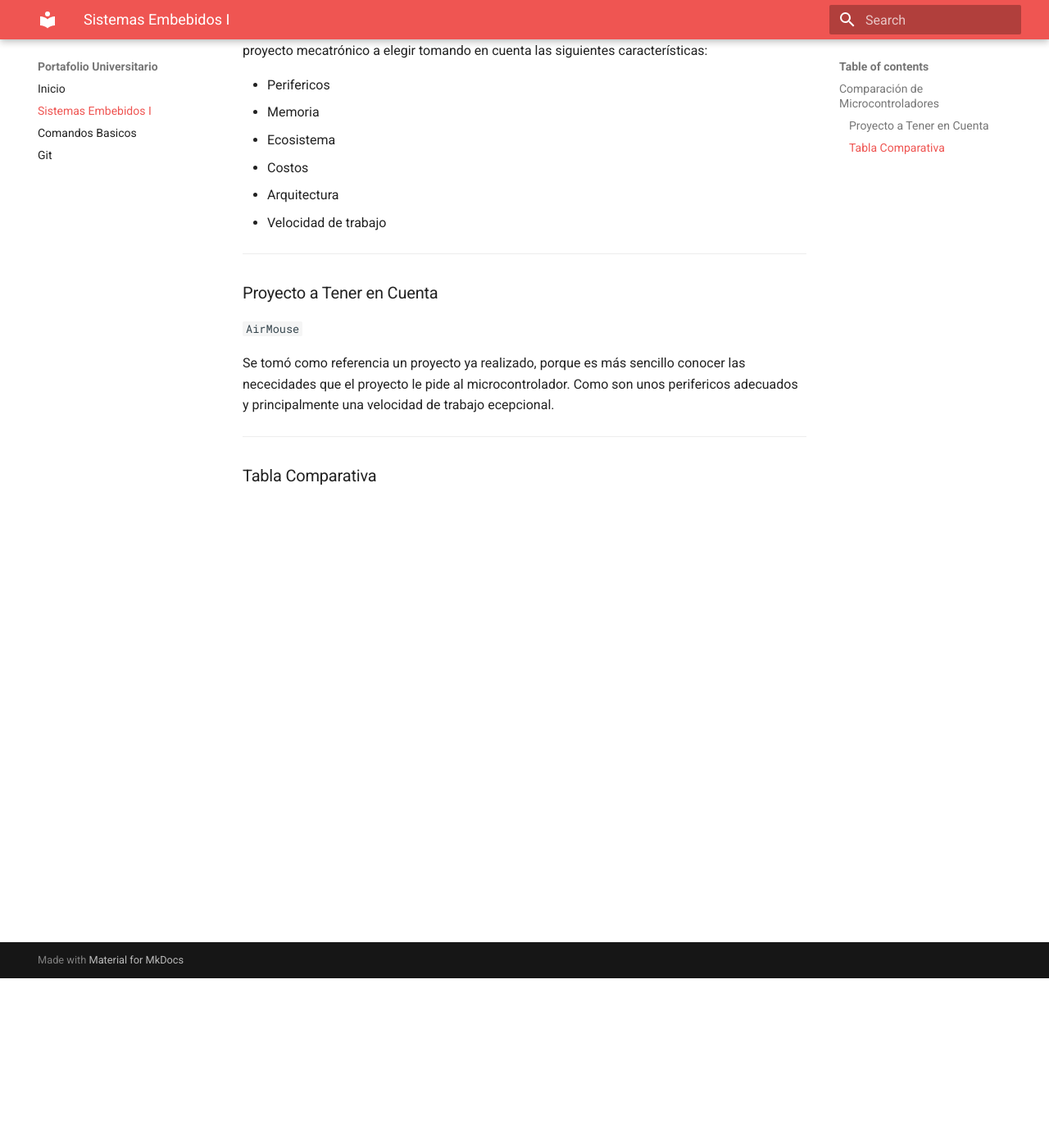
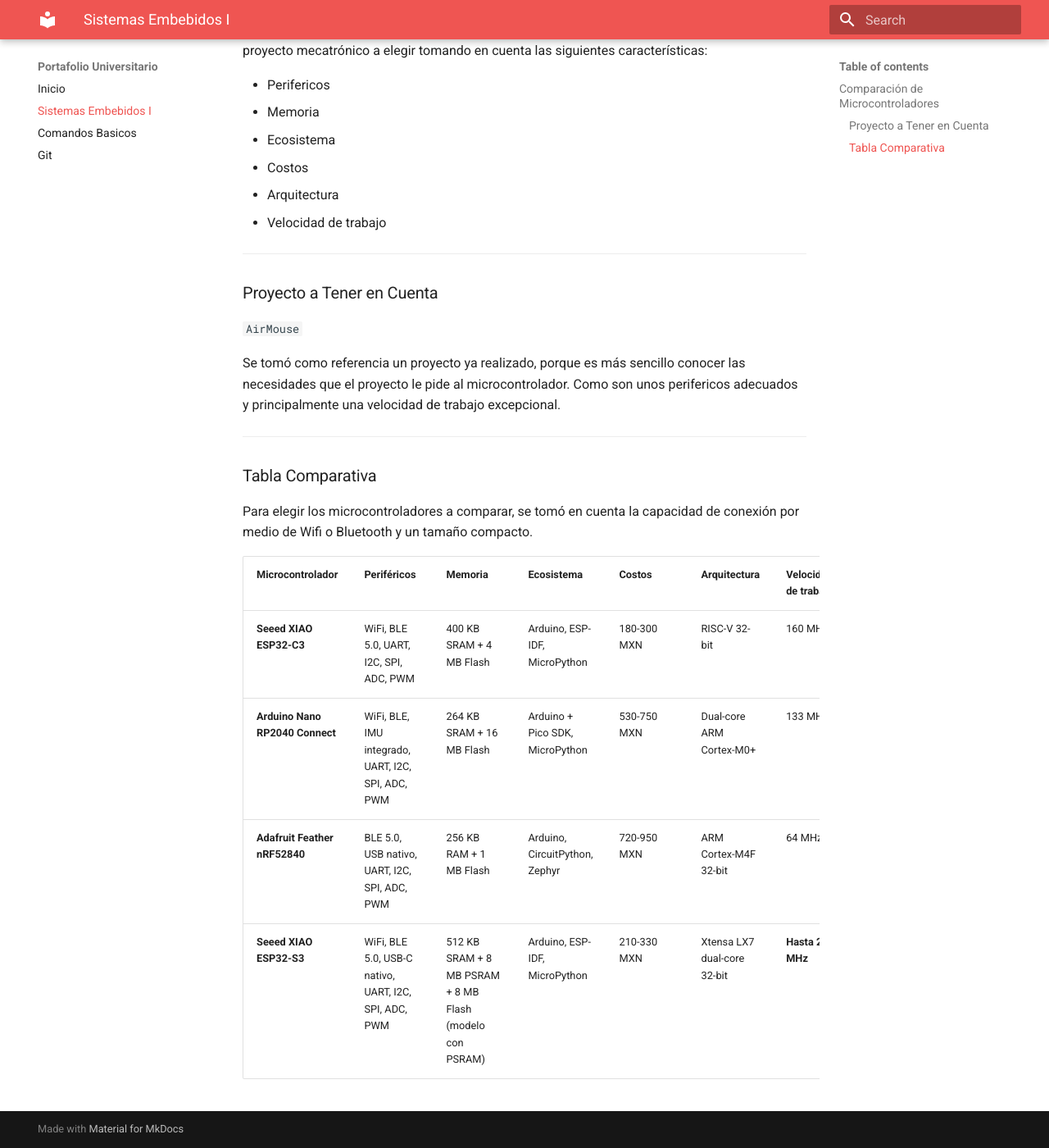
Before and after one commit to Oskihgez/Mi-Portafolio, an MkDocs documentation site: the page built from docs/sistemasembebidosi.md, in a window 1280 px wide and 1400 px high, scrolled down 207 px. Shown: the whole window at 82% size. Built offline with MkDocs 1.6.1 and Material for MkDocs 9.7.7, drawn with Linux system fonts in a browser that asks for light colours.

Commit message:
Update sistemasembebidosi.md

```diff
--- a/docs/sistemasembebidosi.md
+++ b/docs/sistemasembebidosi.md
@@ -15,8 +15,17 @@
 
 `AirMouse`
 
-Se tomó como referencia un proyecto ya realizado, porque es más sencillo conocer las nececidades que el proyecto le pide al microcontrolador. Como son unos perifericos adecuados y principalmente una velocidad de trabajo ecepcional.
+Se tomó como referencia un proyecto ya realizado, porque es más sencillo conocer las necesidades que el proyecto le pide al microcontrolador. Como son unos perifericos adecuados y principalmente una velocidad de trabajo excepcional.
 
 ---
 
 ### Tabla Comparativa
+
+Para elegir los microcontroladores a comparar, se tomó en cuenta la capacidad de conexión por medio de Wifi o Bluetooth y un tamaño compacto.
+
+| **Microcontrolador**              | **Periféricos**                                    | **Memoria**                                       | **Ecosistema**                          | **Costos** | **Arquitectura**              | **Velocidad de trabajo** |
+|--------------------------------|------------------------------------------------|-----------------------------------------------|--------------------------------------|-----------------|---------------------------|----------------------|
+| **Seeed XIAO ESP32-C3**        | WiFi, BLE 5.0, UART, I2C, SPI, ADC, PWM        | 400 KB SRAM + 4 MB Flash                     | Arduino, ESP-IDF, MicroPython        | 180-300 MXN        | RISC-V 32-bit             | 160 MHz              |
+| **Arduino Nano RP2040 Connect**| WiFi, BLE, IMU integrado, UART, I2C, SPI, ADC, PWM | 264 KB SRAM + 16 MB Flash                  | Arduino + Pico SDK, MicroPython      | 530-750 MXN      | Dual-core ARM Cortex-M0+  | 133 MHz              |
+| **Adafruit Feather nRF52840**  | BLE 5.0, USB nativo, UART, I2C, SPI, ADC, PWM  | 256 KB RAM + 1 MB Flash                      | Arduino, CircuitPython, Zephyr       | 720-950 MXN     | ARM Cortex-M4F 32-bit     | 64 MHz               |
+| **Seeed XIAO ESP32-S3**        | WiFi, BLE 5.0, USB-C nativo, UART, I2C, SPI, ADC, PWM | 512 KB SRAM + 8 MB PSRAM + 8 MB Flash (modelo con PSRAM) | Arduino, ESP-IDF, MicroPython | 210-330 MXN       | Xtensa LX7 dual-core 32-bit| **Hasta 240 MHz**    |
```
